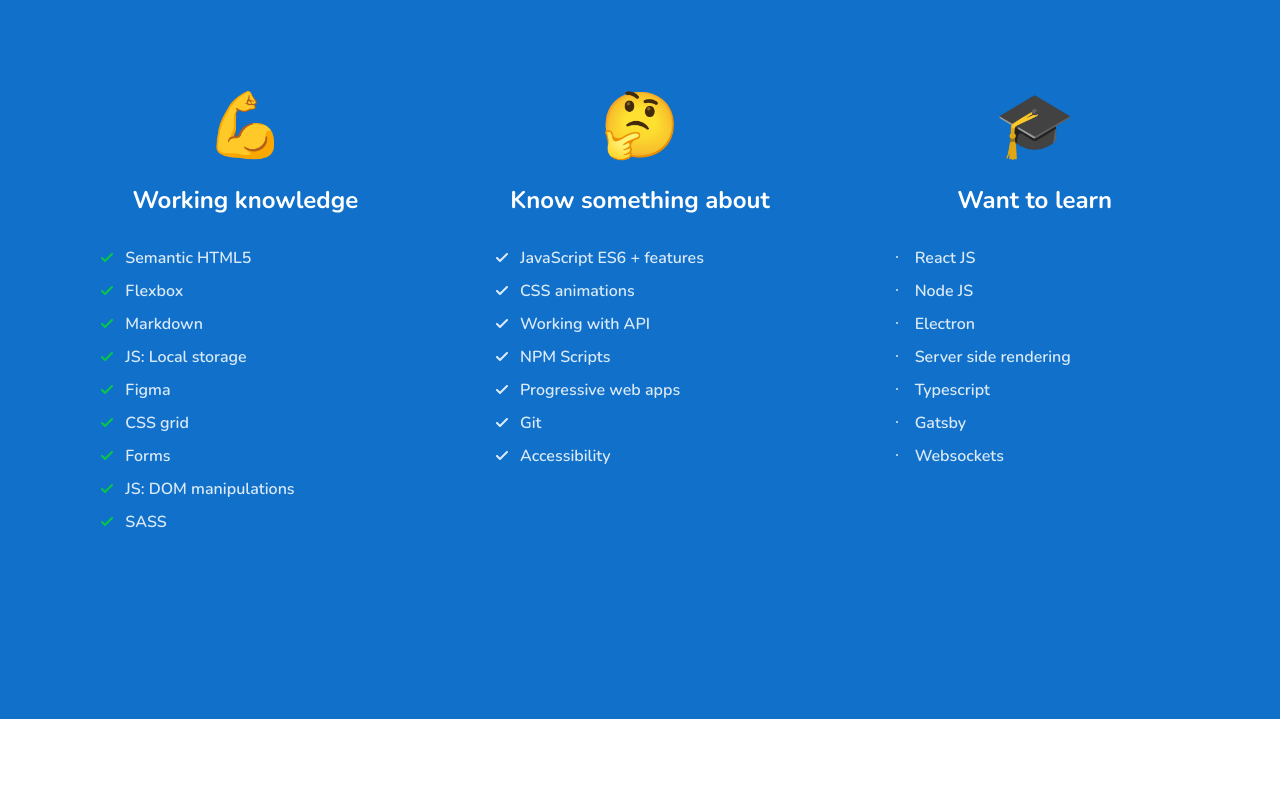
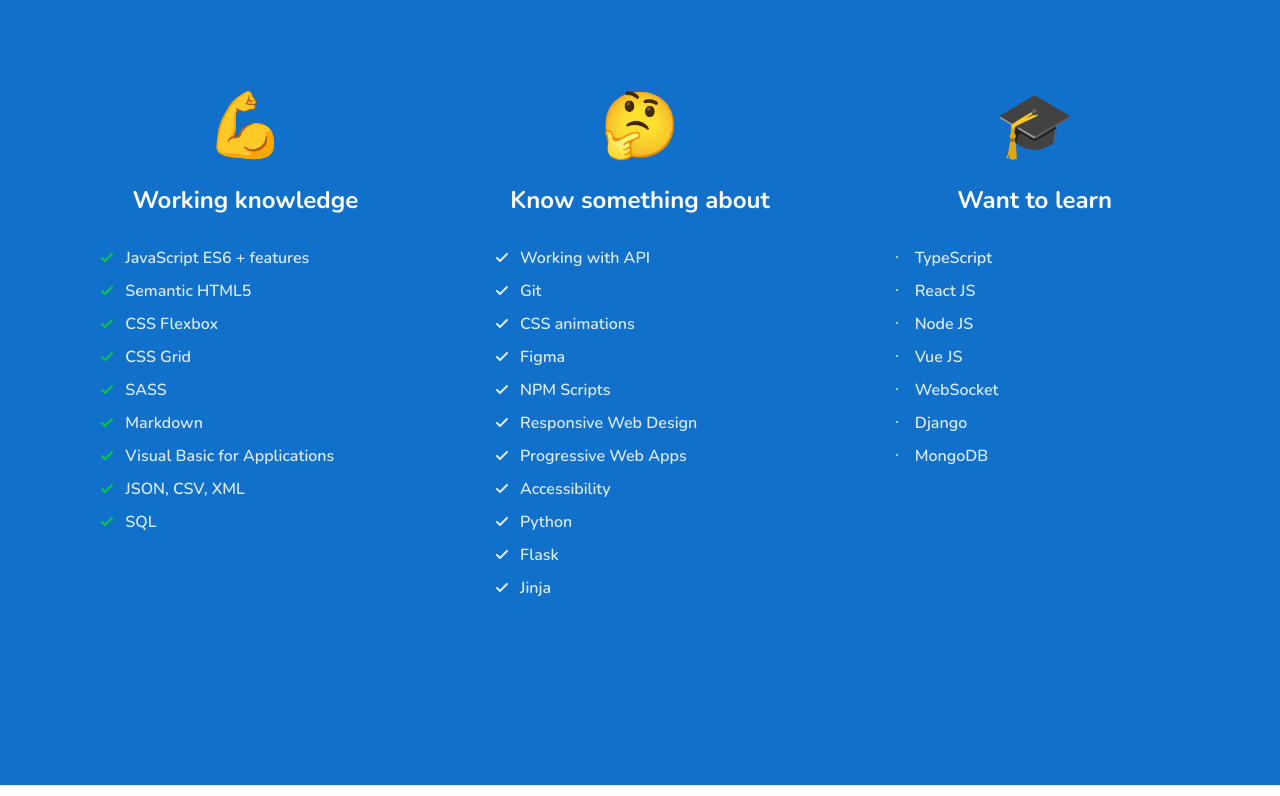
Before and after one commit to lewpiotr1701/lewpiotr1701.github.io, a website built with webpack: page src/pages/index.html in a window 1280 px wide. Shown: the part 1028-1824 px from the top of the page. Built offline with nearby package versions, Linux system fonts and the light colour scheme; no server answers.

Commit message:
feat: personal info changes

```diff
--- a/src/pages/index.html
+++ b/src/pages/index.html
@@ -29,9 +29,8 @@
       </div>
       <div class="hero__description-container">
         <h1 class="hero__header">
-          My name is Maciej and I'm an aspiring
-          <span class="hero__special">Frontend developer</span>
-          and a keen Star Wars fan.
+          My name is Piotr Lewczyk and I'm an aspiring
+          <span class="hero__special">Frontend developer</span>!
         </h1>
         <p class="hero__paragraph">
           You might be interested in checking the list of my <a class="hero__link" href="#skills">skills</a>.
@@ -49,41 +48,45 @@
             <span class="skills-section__emoji">💪</span>
             <h3 class="skills-section__header">Working knowledge</h3>
             <ul class="skills-list">
+              <li class="skills-list__item">JavaScript ES6 + features</li>
               <li class="skills-list__item">Semantic HTML5</li>
-              <li class="skills-list__item">Flexbox</li>
+              <li class="skills-list__item">CSS Flexbox</li>
+              <li class="skills-list__item">CSS Grid</li>
+              <li class="skills-list__item">SASS</li>
               <li class="skills-list__item">Markdown</li>
-              <li class="skills-list__item">JS: Local storage</li>
-              <li class="skills-list__item">Figma</li>
-              <li class="skills-list__item">CSS grid</li>
-              <li class="skills-list__item">Forms</li>
-              <li class="skills-list__item">JS: DOM manipulations</li>
-              <li class="skills-list__item">SASS</li>
+              <li class="skills-list__item">Visual Basic for Applications</li>
+              <li class="skills-list__item">JSON, CSV, XML</li>
+              <li class="skills-list__item">SQL</li>
             </ul>
         </article>
         <article class="skills-section">
           <span class="skills-section__emoji">🤔</span>
           <h3 class="skills-section__header">Know something about</h3>
           <ul class="skills-list skills-list--blue">
-            <li class="skills-list__item">JavaScript ES6 + features</li>
+            <li class="skills-list__item">Working with API</li>
+            <li class="skills-list__item">Git</li>
             <li class="skills-list__item">CSS animations</li>
-            <li class="skills-list__item">Working with API</li>
+            <li class="skills-list__item">Figma</li>
             <li class="skills-list__item">NPM Scripts</li>
-            <li class="skills-list__item">Progressive web apps</li>
-            <li class="skills-list__item">Git</li>
+            <li class="skills-list__item">Responsive Web Design</li>
+            <li class="skills-list__item">Progressive Web Apps</li>
             <li class="skills-list__item">Accessibility</li>
+            <li class="skills-list__item">Python</li>
+            <li class="skills-list__item">Flask</li>
+            <li class="skills-list__item">Jinja</li>
           </ul>
         </article>
         <article class="skills-section">
         <span class="skills-section__emoji">🎓</span>
         <h3 class="skills-section__header">Want to learn</h3>
         <ul class="skills-list skills-list--dot">
+          <li class="skills-list__item">TypeScript</li>
           <li class="skills-list__item">React JS</li>
           <li class="skills-list__item">Node JS</li>
-          <li class="skills-list__item">Electron</li>
-          <li class="skills-list__item">Server side rendering</li>
-          <li class="skills-list__item">Typescript</li>
-          <li class="skills-list__item">Gatsby</li>
-          <li class="skills-list__item">Websockets</li>
+          <li class="skills-list__item">Vue JS</li>
+          <li class="skills-list__item">WebSocket</li>
+          <li class="skills-list__item">Django</li>
+          <li class="skills-list__item">MongoDB</li>
         </ul>
         </article>
     </div>
```
